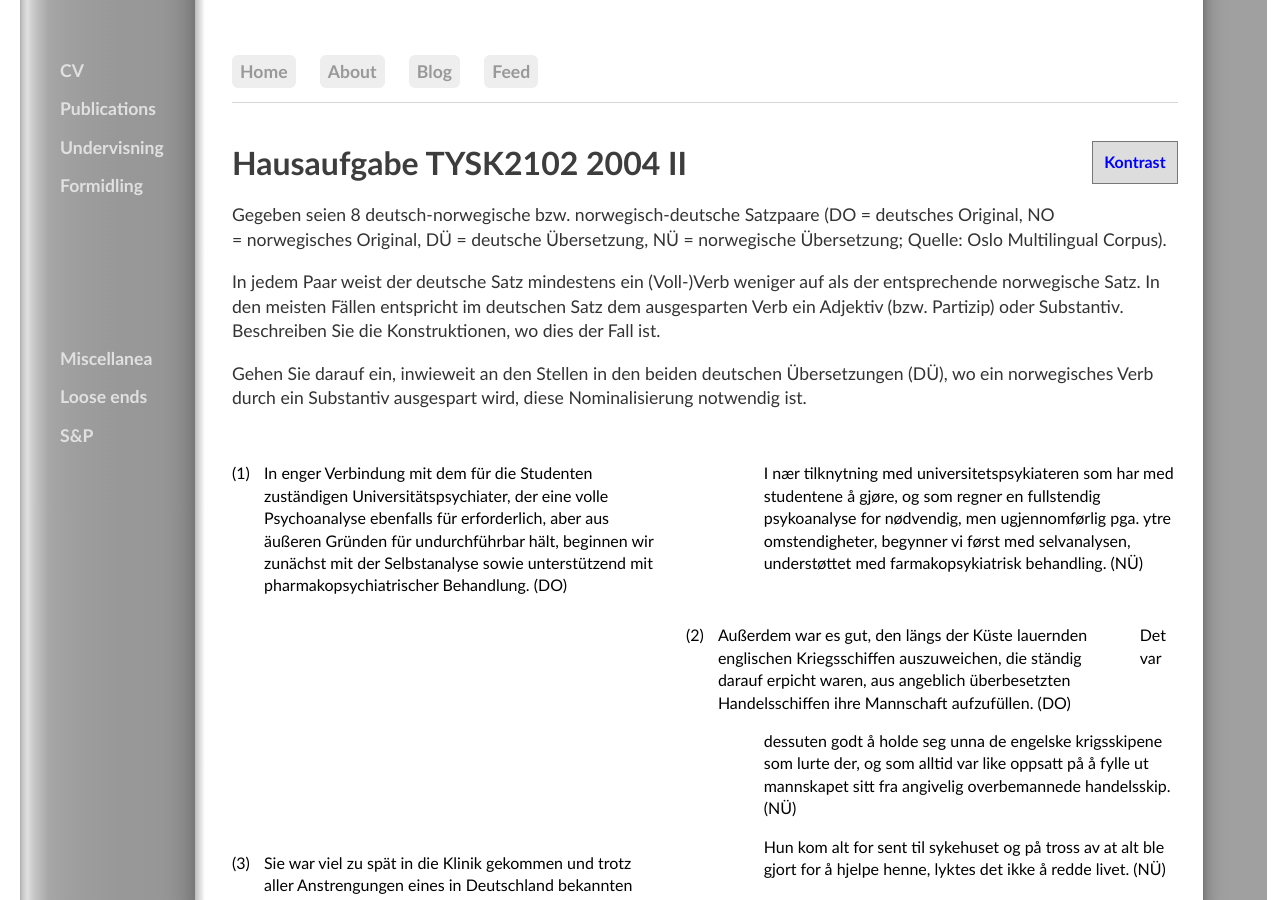
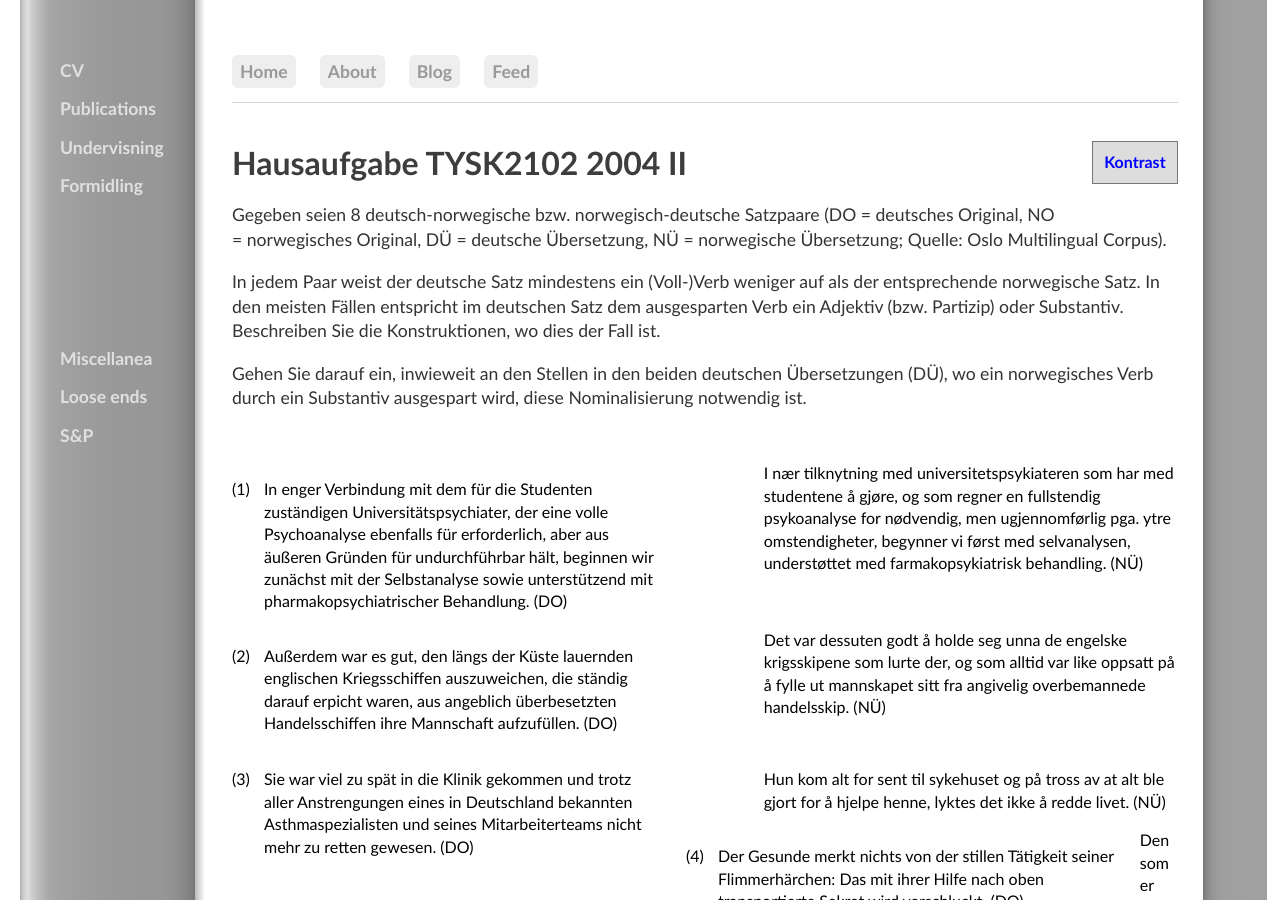
Before and after one commit to kjelljs/kjelljs.github.io, a Jekyll site: the page built from courses/kontrast/2004II.html, in a window 1280 px wide and 900 px high. Built offline with Jekyll 4.4.1, drawn with Linux system fonts in a browser that asks for light colours.

Commit message:
Update 2004II.html

```diff
--- a/courses/kontrast/2004II.html
+++ b/courses/kontrast/2004II.html
@@ -27,6 +27,7 @@ In jedem Paar weist der deutsche Satz mindestens ein (Voll-)Verb weniger auf als
 Beschreiben Sie die Konstruktionen, wo dies der Fall ist.</p><p>
 Gehen Sie darauf ein, inwieweit an den Stellen in den beiden deutschen Übersetzungen (DÜ), wo ein norwegisches Verb durch ein Substantiv ausgespart wird, diese Nominalisierung notwendig ist.</p></div>
 </br>
+<section>
     <div class="left">
   <ol style="margin-right:25px; counter-reset: item 0">
 <li>In enger Verbindung mit dem für die Studenten zuständigen Universitätspsychiater, der eine volle Psychoanalyse ebenfalls für erforderlich, aber aus äußeren Gründen für undurchführbar hält, beginnen wir zunächst mit der Selbstanalyse sowie unterstützend mit pharmakopsychiatrischer Behandlung. (DO)
@@ -34,7 +35,8 @@ Gehen Sie darauf ein, inwieweit an den Stellen in den beiden deutschen Übersetz
 <div class="right">
   <ul>
 <li>I nær tilknytning med universitetspsykiateren som har med studentene å gjøre, og som regner en fullstendig psykoanalyse for nødvendig, men ugjennomførlig pga. ytre omstendigheter, begynner vi først med selvanalysen, understøttet med farmakopsykiatrisk behandling. (NÜ)</li></ul></div>
-</br>
+  </br></section>
+<section>
 <div class="left">
   <ol style="margin-right:25px; counter-reset: item 1">
 <li>Außerdem war es gut, den längs der Küste lauernden englischen Kriegsschiffen auszuweichen, die ständig darauf erpicht waren, aus angeblich überbesetzten Handelsschiffen ihre Mannschaft aufzufüllen. (DO)
@@ -42,7 +44,7 @@ Gehen Sie darauf ein, inwieweit an den Stellen in den beiden deutschen Übersetz
 <div class="right">
   <ul>
 <li>Det var dessuten godt å holde seg unna de engelske krigsskipene som lurte der, og som alltid var like oppsatt på å fylle ut mannskapet sitt fra angivelig overbemannede handelsskip. (NÜ)
-</li></ul></div>
+</li></ul></div></br></section>
 <div class="left">
   <ol style="margin-right:25px; counter-reset: item 2">
 <li>Sie war viel zu spät in die Klinik gekommen und trotz aller Anstrengungen eines in Deutschland bekannten Asthmaspezialisten und seines Mitarbeiterteams nicht mehr zu retten gewesen. (DO)
```
